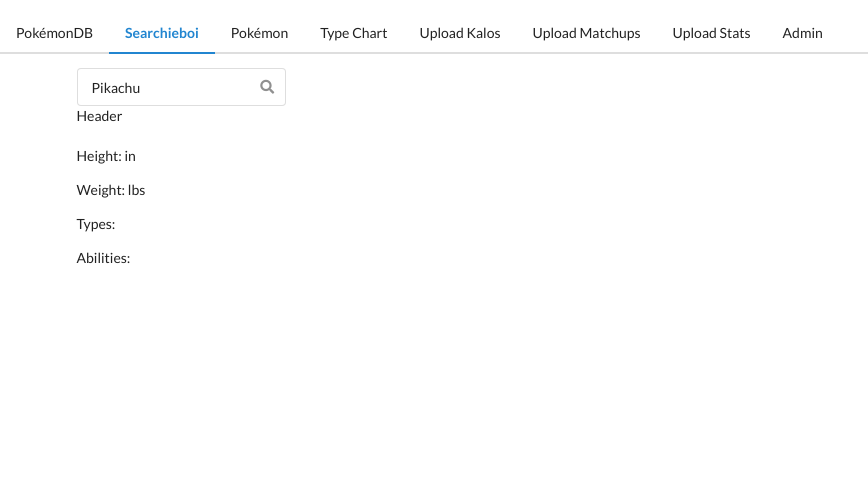
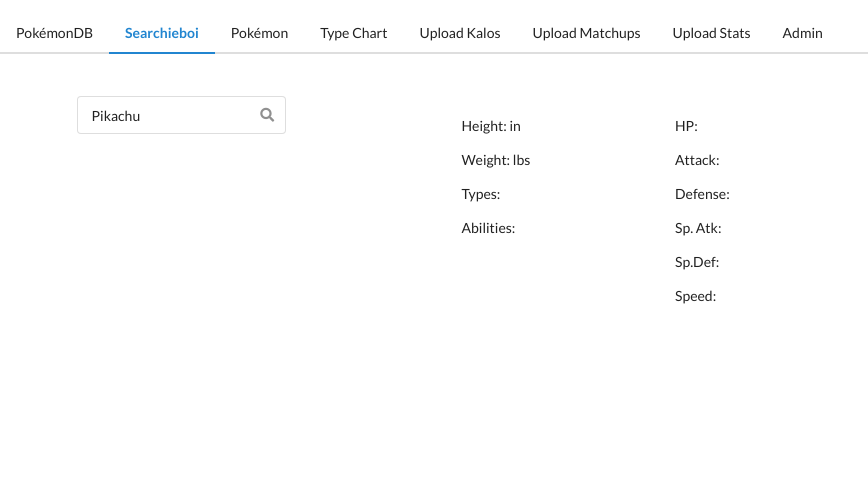
Before and after one commit to 0xADD1E/Databases-Project, a Django app: page /searchieboi in a window 1280 px wide. Shown: the top 503 px of the page, without its empty margins (0-868 px from the left). Run offline with Django 3.2, Linux system fonts and the light colour scheme; data that the repository does not hold is empty.

Commit message:
search works

```diff
--- a/Phase2/frontend/templates/searchieboi.html
+++ b/Phase2/frontend/templates/searchieboi.html
@@ -1,29 +1,53 @@
-{% extends "base.html" %} {% block content %}
-
-<div class="ui form">
-    <form enctype="multipart/form-data" action="/{{endpoint}}" method="post">
+{% extends "base.html" %} {% block content %}{% csrf_token %}
+<div class='ui three column centered grid'>
+    <div class='row'></div>
+    <div class="ui column left float form">
         <div class="ui search">
             <div class="ui icon input">
-                <input class="prompt" type="text" placeholder="Search Pokémon..." value="Pikachu">
+                <input class="prompt" type="text" placeholder="Search Pokémon..." value="Pikachu"
+                    oninput="loadData(this.value)" onclick="loadData(this.value)">
                 <i class="search icon"></i>
             </div>
             <div class="results"></div>
         </div>
-    </form>
     </div>
-
-<div id="modal_header" class="header">Header</div>
-<div class="image content">
+    <div class="image column right float content">
+        <!-- <h3 class="ui block header">
+            Header
+        </h3> -->
         <img id="modal_image" class="image">
         <div class="description">
+            <div class="ui two column very relaxed grid">
+                <div class="column">
                     <p>Height: <span id="modal_height"></span>in</p>
                     <p>Weight: <span id="modal_weight"></span>lbs</p>
                     <p>Types: <span id="modal_types"></span></p>
                     <p>Abilities: <span id="modal_abilities"></span></p>
                 </div>
+                <div class="column">
+                    <p>HP: <span id="modal_hp"></span></p>
+                    <p>Attack: <span id="modal_attack"></span></p>
+                    <p>Defense: <span id="modal_defense"></span></p>
+                    <p>Sp. Atk: <span id="modal_sp_atk"></span></p>
+                    <p>Sp.Def: <span id="modal_sp_def"></span></p>
+                    <p>Speed: <span id="modal_speed"></span></p>
+                </div>
+            </div>
+        </div>
+    </div>
+    <div class="column"></div>
 </div>
 <script>
+    $(".prompt").keyup(function (event) {
+        if (event.keyCode === 13) {
+            loadData($(".prompt").val())
+        }
+    });
+    function jsUcfirst(string) {
+        return string.charAt(0).toUpperCase() + string.slice(1);
+    }
     function loadData(name) {
+        name = jsUcfirst(name)
         let xhr = new XMLHttpRequest();
         xhr.open('GET', `/pkmn?for=${name}`);
         xhr.onload = function () {
@@ -36,16 +60,21 @@
                 $('#modal_types').text(response_parsed.types
                     .map(x => x.charAt(0).toUpperCase() + x.substr(1).toLowerCase())
                     .reduce((acc, i) => acc + ', ' + i))
-                $('#modal_abilities').text(response_parsed.abilities
+                $('#modal_abilities').text(response_parsed.abilities.length > 0 ? response_parsed.abilities
                     .map(x => x.charAt(0).toUpperCase() + x.substr(1).toLowerCase())
-                    .reduce((acc, i) => acc + ', ' + i))
+                    .reduce((acc, i) => acc + ', ' + i) : "N/A")
+                $('#modal_hp').text(response_parsed.hp)
+                $('#modal_attack').text(response_parsed.attack)
+                $('#modal_defense').text(response_parsed.defense)
+                $('#modal_sp_atk').text(response_parsed.spAtk)
+                $('#modal_sp_def').text(response_parsed.spDef)
+                $('#modal_speed').text(response_parsed.speed)
                 $('#modal_image').attr('src', response_parsed.image)
                 $('.large.modal').modal('show');
             }
         };
         xhr.send();
     }
-
     var name = $(".prompt").val()
     $('.ui.search').search({
         source: {{ pokemon_names | safe }}
```
Also changed, not shown: Phase2/frontend/views.py (+0 -13 lines). Lines whose indentation alone changed are shown as unchanged.
